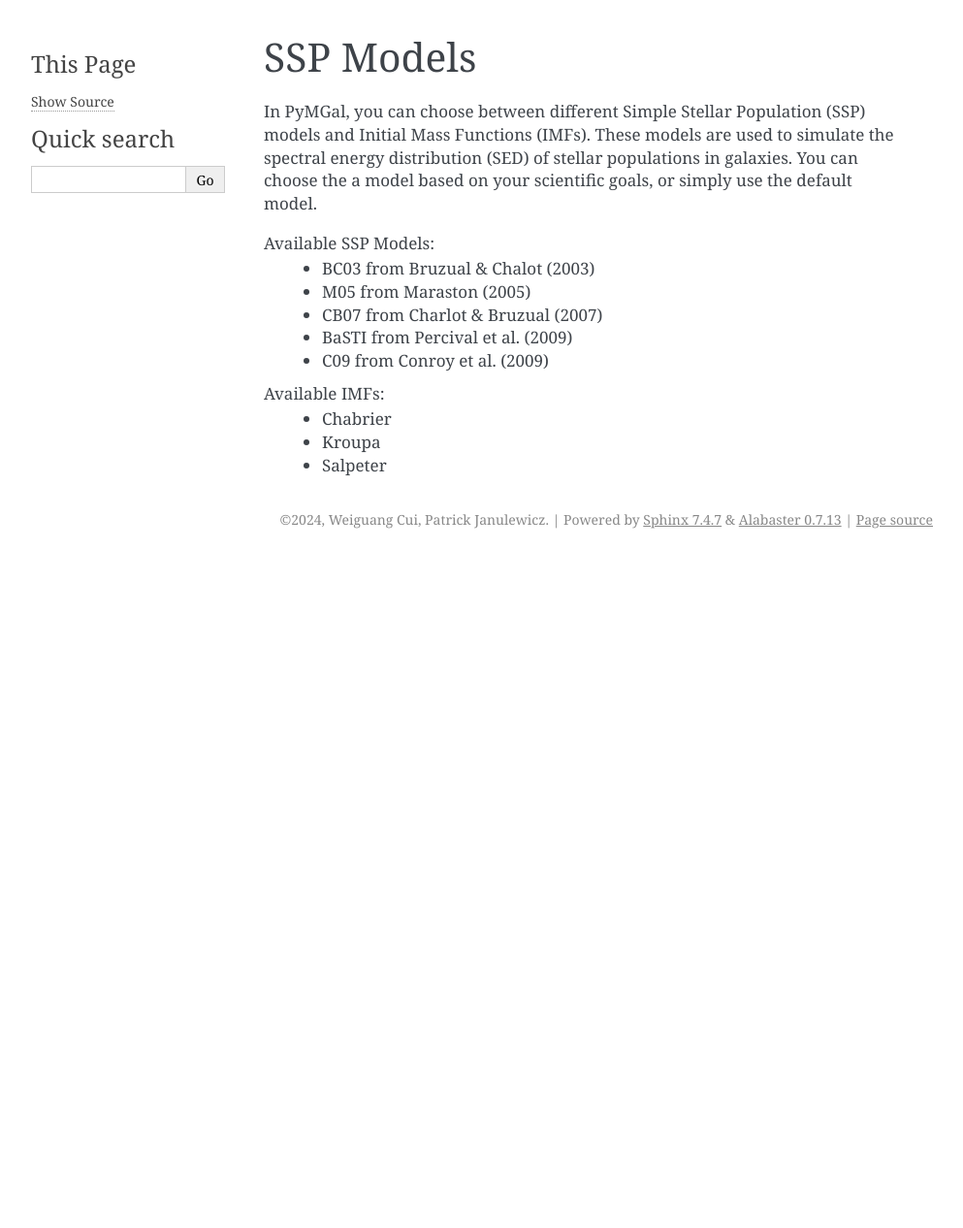
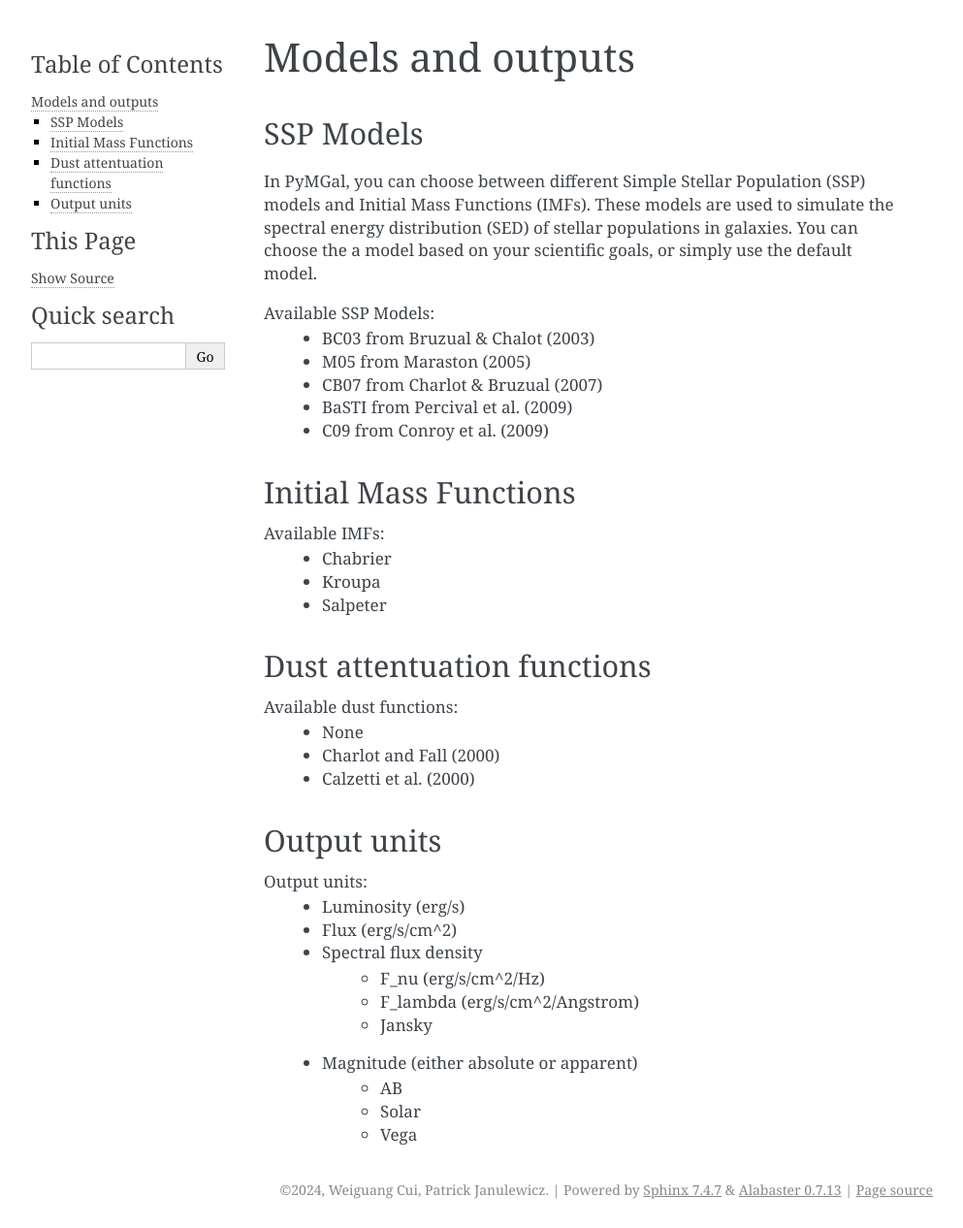
Before and after one commit to pjanul/pymgal, a Sphinx documentation site: the page built from doc/source/models.rst, in a window 1280 px wide. Shown: the whole page at 97% size, without its empty margins (148-1141 px from the left). Built offline with Sphinx 7.4.7, drawn with Linux system fonts in a browser that asks for light colours; before the commit the page ends 900 px from its top, so only the background shows below that.

Commit message:
Added dust functions, output values, etc

```diff
--- a/doc/source/models.rst
+++ b/doc/source/models.rst
@@ -1,7 +1,10 @@
+
+Models and outputs
+==========
+
 .. _ssp_models:
-
 SSP Models
-==========
+----------
 
 In PyMGal, you can choose between different Simple Stellar Population (SSP) models and Initial Mass Functions (IMFs). These models are used to simulate the spectral energy distribution (SED) of stellar populations in galaxies. You can choose the a model based on your scientific goals, or simply use the default model.
 
@@ -12,7 +15,39 @@ Available SSP Models:
  * BaSTI from Percival et al. (2009)
  * C09 from Conroy et al. (2009)
 
+.. _imf:
+Initial Mass Functions
+----------
+
 Available IMFs:
  * Chabrier
  * Kroupa
  * Salpeter
+
+
+.. _dust_funcs:
+Dust attentuation functions
+----------
+
+Available dust functions:
+ * None
+ * Charlot and Fall (2000)
+ * Calzetti et al. (2000)
+
+
+
+.. _out_vals:
+Output units
+----------
+
+Output units:
+ * Luminosity (erg/s)
+ * Flux (erg/s/cm^2)
+ * Spectral flux density
+    * F_nu (erg/s/cm^2/Hz)
+    * F_lambda (erg/s/cm^2/Angstrom)
+    * Jansky
+ * Magnitude (either absolute or apparent)
+    * AB
+    * Solar
+    * Vega
```
